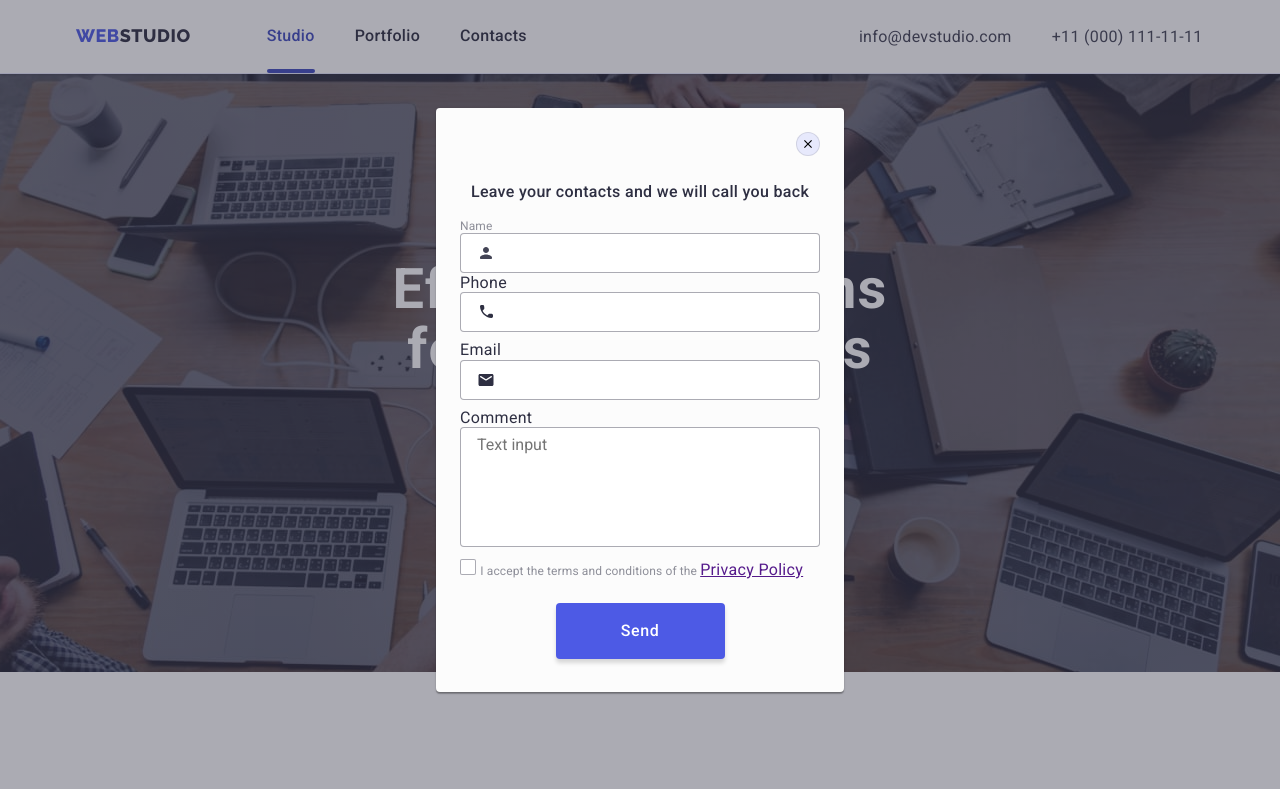
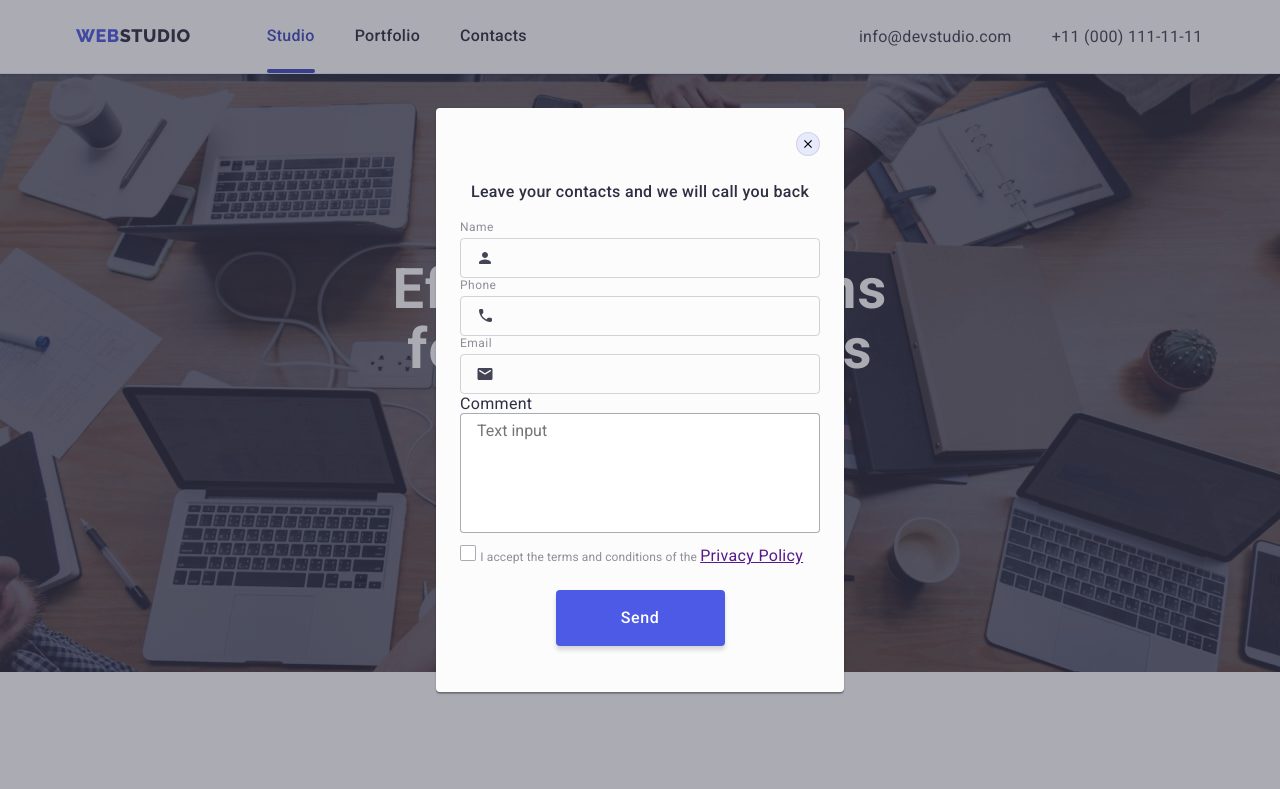
Before and after one commit to anacstasy/goit-markup-hw-06, a plain HTML site: page index.html in a window 1280 px wide. Both pictures are taken after a click on the button "Order Service". Shown: the top 789 px of the page. Drawn offline with nearby package versions, Linux system fonts and the light colour scheme.

Commit message:
update-4

```diff
--- a/css/styles.css
+++ b/css/styles.css
@@ -896,15 +896,15 @@ button {
 .contact-form-input {
   height: 40px;
   width: 100%;
-
-  border: 1px solid rgba(46, 47, 66, 0.4);
   border-radius: 4px;
-
+  border: 1px solid rgba(46, 47, 66, 0.2);
+  background-color: transparent;
   padding-top: 11px;
   padding-bottom: 11px;
   padding-left: 38px;
+  outline: transparent;
 
-  transition: border var(--transition-duration-and-func);
+  transition: border-color var(--transition-duration-and-func);
 }
 
 .contact-form-message {
@@ -932,10 +932,11 @@ button {
   font-style: normal;
   font-weight: 400;
   font-size: 12px;
-  line-height: 1.1;
-  letter-spacing: 0.01em;
+  line-height: 1.17;
+  letter-spacing: 0.04em;
   color: var(--helper-text);
   display: block;
+  margin-bottom: 4px;
 }
 .contact-form-wrapper {
   margin-bottom: 8px;
@@ -965,7 +966,7 @@ button {
 .contact-form-input-icon {
   position: absolute;
   top: 50%;
-  left: 17px;
+  left: 16px;
   transform: translateY(-50%);
 
   fill: currentColor;
--- a/index.html
+++ b/index.html
@@ -438,45 +438,47 @@
               <input
                 class="contact-form-input"
                 type="text"
-                name="user_first_name"
+                name="user-name"
                 required
                 pattern="[a-zA-Zа-яА-ЯіІїЇґҐєЄ']+"
                 id="user-name"
               />
-              <svg class="contact-form-input-icon" width="18" height="18">
+              <svg class="contact-form-input-icon" width="18" height="24">
                 <use href="./images/icons.svg#icon-person-black"></use>
               </svg>
             </div>
 
-            <label class="contact-form-field-wrapper"
-              ><span class="contact-form-field-desc">Phone</span>
-              <span class="contact-form-input-wrapper">
+            <label class="contact-form-field-lable" for="user-tel">Phone</label>
+            <div class="contact-form-input-wrapper">
               <input
                 class="contact-form-input"
                 type="tel"
-                  name="user_tel"
+                name="user-tel"
                 required
                 pattern="[0-9]{3}-[0-9]{3}-[0-9]{2}-[0-9]{2}"
+                id="user-tel"
                 title="xxx-xxx-xx-xx"
               />
               <svg class="contact-form-input-icon" width="18" height="24">
                 <use href="./images/icons.svg#icon-phone-black"></use>
               </svg>
-              </span>
-            </label>
-            <label class="contact-form-field-wrapper"
-              ><span class="contact-form-field-desc">Email</span>
-              <span class="contact-form-input-wrapper"
-                ><input
+            </div>
+
+            <label class="contact-form-field-lable" for="user-email">Email</label>
+            <div class="contact-form-input-wrapper">
+              <input
                 class="contact-form-input"
                 type="email"
-                  name="user_email"
+                name="user-email"
                 required
-                  pattern="[a-zA-Z]" />
+                id="user-email"
+                pattern="[a-zA-Z]"
+              />
               <svg class="contact-form-input-icon" width="18" height="24">
-                  <use href="./images/icons.svg#icon-email-black"></use></svg
-              ></span>
-            </label>
+                <use href="./images/icons.svg#icon-email-black"></use>
+              </svg>
+            </div>
+
             <label class="contact-form-field-wrapper"
               ><span class="contact-form-field-desc">Comment</span>
               <textarea
```
Lines whose indentation alone changed are shown as unchanged.
